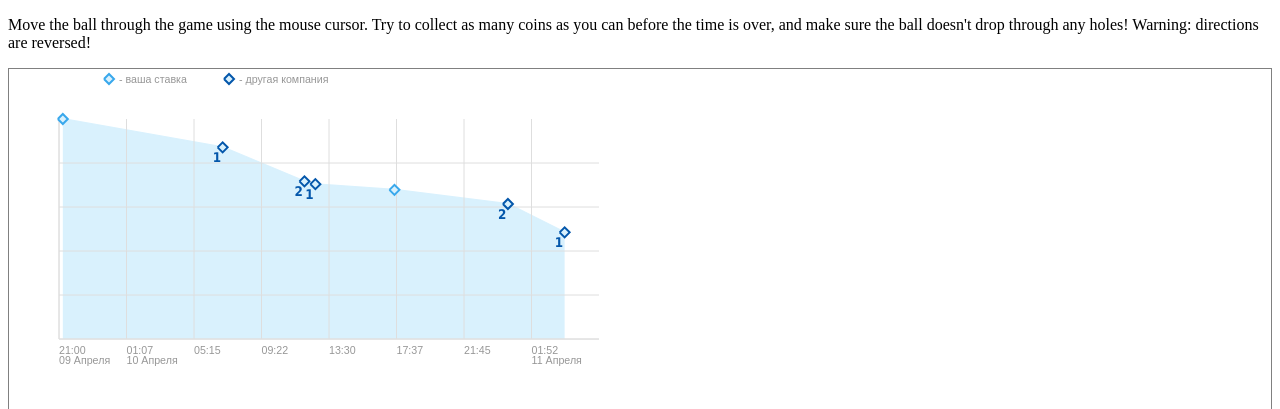
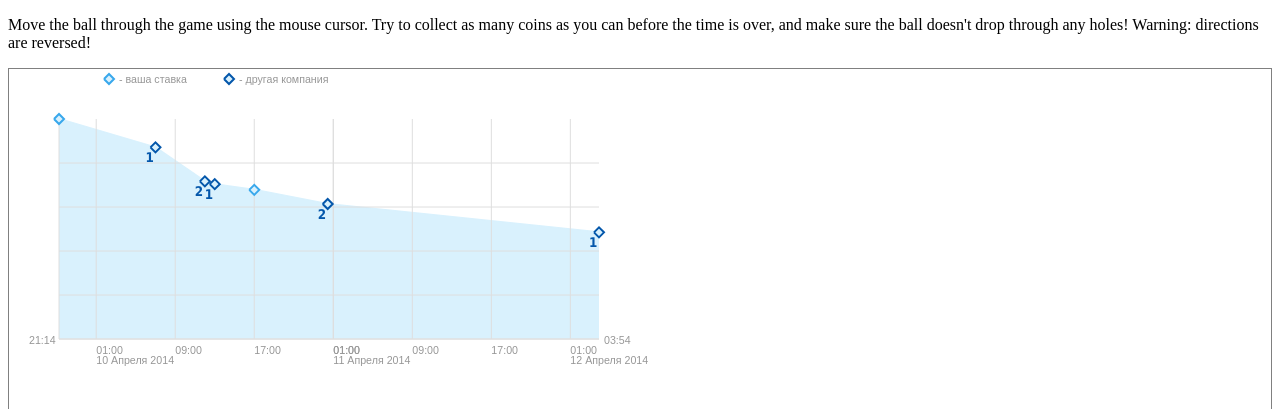
Before and after one commit to patgod85/graph, a website: page example/index.html in a window 1280 px wide. Shown: the top 409 px of the page. Drawn offline with nearby package versions, Linux system fonts and the light colour scheme.

Commit message:
resolve #2 Now graph fill all range between minX and maxX

```diff
--- a/example/index.html
+++ b/example/index.html
@@ -30,10 +30,10 @@
                 [0, '', '9 April 2014 21:14', 22000],
                 [1, '1', '10 April 2014 07:00', 21000],
                 [1, '2', '10 April 2014 12:00', 19800],
-                {Type: 1, Description: '1', X: '10 April 2014 12:40', Y: 19700},
-                [0, '', '10 April 2014 17:30', 19500],
+                {Type: 1, Description: '1', X: '10 April 2014 13:00', Y: 19700},
+                [0, '', '10 April 2014 17:00', 19500],
                 [1, '2', '11 April 2014 00:26', 19000],
-                [1, '1', '11 April 2014 03:54', 18000]
+                [1, '1', '12 April 2014 03:54', 18000]
             ]
         );
     </script>
--- a/src/patgod85.graph.js
+++ b/src/patgod85.graph.js
@@ -173,38 +173,6 @@
                     context.font = '8pt Arial';
                     context.fillStyle = options['axesDescriptionColor'];
 
-                    var i, currentDate = 0;
-
-                    for(i = 0; i < options['stepsX']; i++){
-                        var x = params['x0'] + i * params['stepX'];
-
-                        context.beginPath();
-                        context.moveTo(x, params['y0']);
-                        context.lineTo(x, params['y0'] - options['height'] + options['marginY'] * 2);
-                        context.stroke();
-                        context.closePath();
-
-                        var date = new Date();
-                        date.setTime(params['minX'] + i* params['stepTime']);
-                        context.fillText(date.format("%H:%M"), x, params['y0'] + 15);
-
-                        if(i == 0 || currentDate != date.getDate()){
-                            context.fillText(date.format("%d %B"), x, params['y0'] + 25);
-                        }
-                        currentDate = date.getDate();
-                    }
-
-                    for(i = 0; i < options['stepsY']; i++){
-                        var y = params['y0'] - i * params['stepY'];
-
-                        context.beginPath();
-                        context.moveTo(params['x0'], y);
-                        context.lineTo(params['x0'] + options['width'] - options['marginX'] * 2, y);
-                        context.stroke();
-                        context.closePath();
-                    }
-
-
                     context.beginPath();
 
                     context.lineWidth = 1;
@@ -214,6 +182,84 @@
                     context.stroke();
 
                     context.closePath();
+
+                    drawNotchesOnX();
+                    drawNotchesOnY();
+
+                    function drawNotchesOnX(){
+                        var i, currentDate = 0;
+
+                        drawFirstNotch();
+                        drawLastNotch();
+
+                        for(i = 0; i < options['stepsX']; i++){
+                            var x = params['x0'] + i * params['stepX'];
+
+                            x = timeToX(
+                                getNearestPrettyDate(
+                                    true,
+                                    xToTime(x)
+                                )
+                            );
+
+                            context.beginPath();
+                            context.moveTo(x, params['y0']);
+                            context.lineTo(x, params['y0'] - options['height'] + options['marginY'] * 2);
+                            context.stroke();
+                            context.closePath();
+
+                            var date = new Date();
+                            date.setTime(xToTime(x));
+                            context.fillText(date.format("%H:%M"), x, params['y0'] + 15);
+
+                            if(i == 0 || currentDate != date.getDate()){
+                                context.fillText(date.format("%d %B %Y"), x, params['y0'] + 25);
+                            }
+                            currentDate = date.getDate();
+                        }
+
+                        function getNearestPrettyDate(direction, value){
+                            var date = new Date();
+                            date.setTime(value);
+                            while(date.getMinutes() != 0 || (date.getHours() - 1) % (options['stepsX']) != 0){
+                                if(direction){
+                                    value += 60000;
+                                }else{
+                                    value -= 60000;
+                                }
+                                date.setTime(value);
+                            }
+                            return value;
+                        }
+
+                        function drawFirstNotch(){
+                            var time = params['minX'];
+
+                            var date = new Date();
+                            date.setTime(time);
+                            context.fillText(date.format("%H:%M"), timeToX(time) - 30, params['y0'] + 5);
+                        }
+
+                        function drawLastNotch(){
+                            var time = params['maxX'];
+
+                            var date = new Date();
+                            date.setTime(time);
+                            context.fillText(date.format("%H:%M"), timeToX(time) + 5, params['y0'] + 5);
+                        }
+                    }
+
+                    function drawNotchesOnY(){
+                        for(var i = 0; i < options['stepsY']; i++){
+                            var y = params['y0'] - i * params['stepY'];
+
+                            context.beginPath();
+                            context.moveTo(params['x0'], y);
+                            context.lineTo(params['x0'] + options['width'] - options['marginX'] * 2, y);
+                            context.stroke();
+                            context.closePath();
+                        }
+                    }
                 }
 
                 function drawCurve(){
@@ -413,22 +459,10 @@
                 }
             );
 
-            function getNearestPrettyDate(direction, value){
-                var date = new Date();
-                date.setTime(value);
-                while(date.getMinutes() != 0 || (date.getHours() - 1) % (options['stepsY'] - 1) != 0){
-                    if(direction){
-                        value += 60000;
-                    }else{
-                        value -= 60000;
-                    }
-                    date.setTime(value);
-                }
-                return value;
-            }
 
-            minX = getNearestPrettyDate(false, minX);
-            maxX = minX + getNearestPrettyDate(true, maxX - minX);
+
+//            minX = getNearestPrettyDate(false, minX);
+//            maxX = minX + getNearestPrettyDate(true, maxX - minX);
 
             var coefficientX = (options['width'] - options['marginX'] * 2) / (maxX - minX);
             var stepTime = (maxX - minX) / options['stepsX'];
@@ -439,6 +473,7 @@
                 x0: parseInt(options['marginX'], 10),
                 y0: options['height'] - options['marginY'],
                 minX: minX,
+                maxX: maxX,
                 minY: minY,
                 stepTime: stepTime,
                 stepX: stepTime * coefficientX,
@@ -459,6 +494,13 @@
             return points;
         }
 
+        function xToTime(x){
+            return (x - params['x0']) / params['coefficientX'] + params['minX'];
+        }
+
+        function timeToX(time){
+            return (time - params['minX'] + params['x0'] / params['coefficientX']) * params['coefficientX'];
+        }
     }
 
     function Point(type, descr, origX, origY, options, params, force){
```
